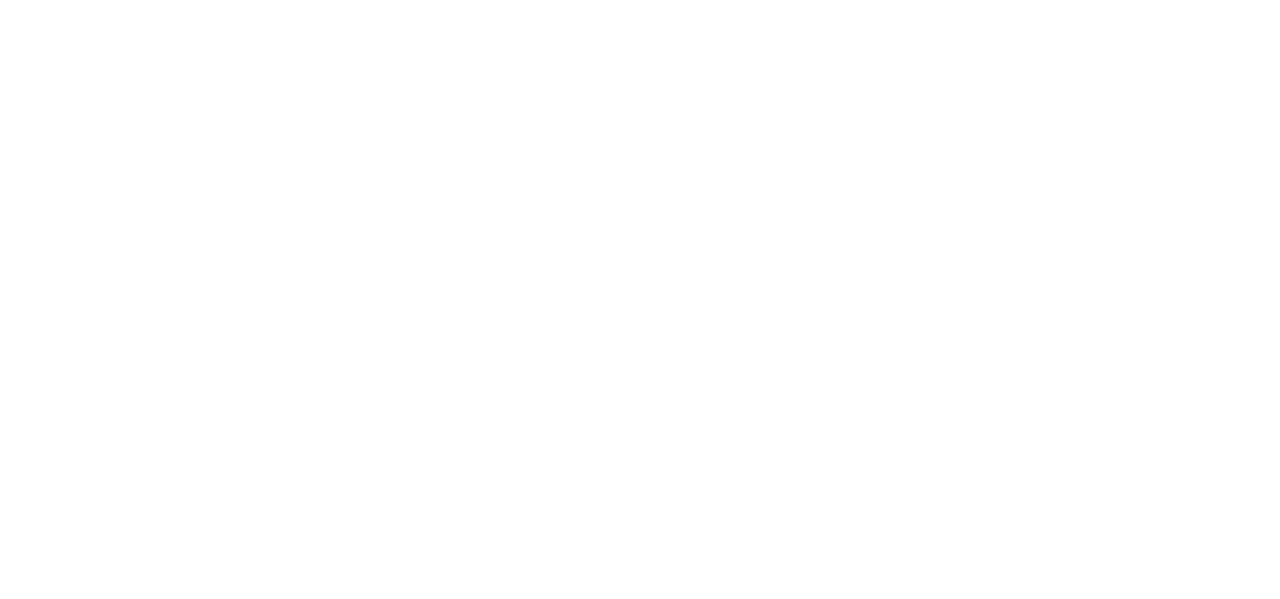
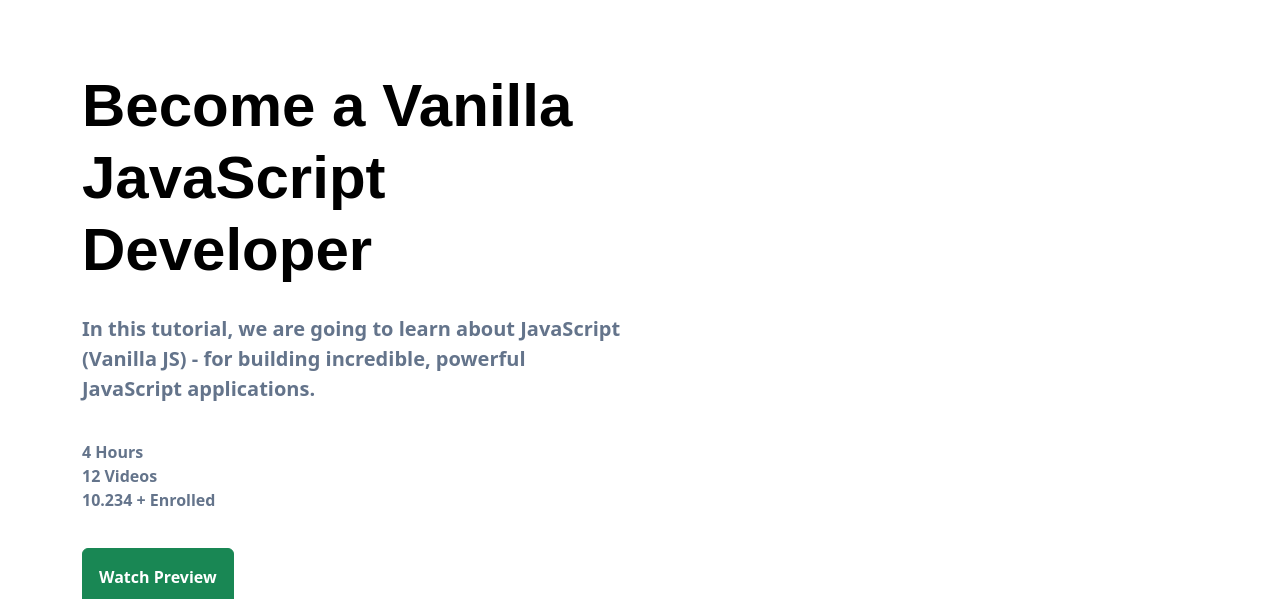
Before and after one commit to MamaraimovDavron/geeks, a React (Create React App) app: page / in a window 1280 px wide. Shown: the part 353-952 px from the top of the page. Before the commit the page ends 800 px from the top, so only its background shows below. Built offline with nearby package versions, Linux system fonts and the light colour scheme.

Commit message:
MyPart2 left side has done

```diff
--- a/src/App.js
+++ b/src/App.js
@@ -2,11 +2,12 @@
 import MyPart1 from "./components/Part1/MyPart1";
 import { useState } from "react";
 import styled from "styled-components";
+import MyPart2 from "./components/Part2/MyPart2";
 
 const AppBox = styled.div`
   /* background-color: red !important; */
   background-color: ${(props) => props.theme.body};
-  min-height: 100vh;
+  /* min-height: 100vh; */
 `;
 
 const darkTheme = {
@@ -18,7 +19,7 @@
 
 const lightTheme = {
   body: "white",
-  title: "red",
+  title: "black",
   subtitle: "gray",
 };
 
@@ -36,6 +37,14 @@
         toggleTheme={toggleTheme}
         lightTheme={lightTheme}
         darkTheme={darkTheme}
+        theme={theme}
+      />
+
+      <MyPart2
+        isDarkTheme={isDarkTheme}
+        lightTheme={lightTheme}
+        darkTheme={darkTheme}
+        theme={theme}
       />
 
       {/* <div className="container-fluid"></div> */}
--- a/src/components/Part1/MyPart1.js
+++ b/src/components/Part1/MyPart1.js
@@ -32,7 +32,7 @@
   padding: 15px;
   flex-direction: row;
   /* background-color: #1e293b !important; */
-  background-color: ${(props) => props.theme.body};
+  /* background-color: ${(props) => props.theme.body}; */
   border-bottom: 1px solid #f8f8f8;
 
   #navbarScroll {
@@ -81,7 +81,13 @@
 //   subtitle: "gray",
 // };
 
-const MyPart1 = ({ isDarkTheme, toggleTheme, lightTheme, darkTheme }) => {
+const MyPart1 = ({
+  isDarkTheme,
+  toggleTheme,
+  lightTheme,
+  darkTheme,
+  theme,
+}) => {
   return (
     <MainBox>
       <Navbar.Brand href="#">
@@ -188,7 +194,7 @@
           >
             {isDarkTheme ? <Sun className="sun" /> : <Moon className="moon" />}
           </Button>
-          <Button variant="outline-success" className="fw-bold">
+          <Button variant="outline-success" className="fw-bold" theme={theme}>
             Sign in
           </Button>
           <Button variant="outline-danger" className="fw-bold">
@@ -201,9 +207,3 @@
 };
 
 export default MyPart1;
-
-// const Navbar = styled.div`
-//   background-color: red;
-//   border: 1px solid black;
-//   height: 10vh;
-// `;
--- /dev/null
+++ b/src/components/Part2/MyPart2.js
@@ -0,0 +1,82 @@
+import React from "react";
+import styled from "styled-components";
+import Container from "react-bootstrap/Container";
+import Row from "react-bootstrap/Row";
+import Col from "react-bootstrap/Col";
+import Button from "react-bootstrap/esm/Button";
+// import { Watch } from "react-bootstrap-icons";
+// import { CameraVideo } from "react-bootstrap-icons";
+// import { Persons } from "react-bootstrap-icons";
+
+const Part2Box = styled.div`
+  height: 90vh;
+  /* border: 1px solid #ff1234; */
+  gap: 20px;
+  display: flex;
+  flex-direction: column;
+  align-items: flex-start;
+  justify-content: center;
+`;
+
+const TextVanilla = styled.h1`
+  font-size: 60px;
+  font-family: Arial, Helvetica, sans-serif;
+  font-weight: bold;
+  color: ${(props) => props.theme.title};
+`;
+
+const Info = styled.p`
+  font-size: 20px;
+  color: #64748b;
+  font-weight: 600;
+`;
+
+const Ul = styled.ul`
+  /* border: 1px solid red; */
+  padding: 0;
+  li {
+    list-style-type: none;
+    a {
+      text-decoration: none;
+      color: #64748b;
+      font-weight: 600;
+    }
+  }
+`;
+
+const list = ["4 Hours", "12 Videos", "10.234 + Enrolled"];
+// const listIcons = ["Watch", "CameraVideo", "Persons"];
+export default function MyPart2({ isDarkTheme, lightTheme, darkTheme, theme }) {
+  console.log(darkTheme);
+  return (
+    <Container>
+      <Row>
+        <Col>
+          <Part2Box>
+            <TextVanilla theme={isDarkTheme ? darkTheme : lightTheme}>
+              Become a Vanilla JavaScript Developer
+            </TextVanilla>
+            <Info>
+              In this tutorial, we are going to learn about JavaScript (Vanilla
+              JS) - for building incredible, powerful JavaScript applications.
+            </Info>
+            <Ul>
+              {list.map((item) => {
+                return (
+                  <li>
+                    <a href="!#">{item}</a>
+                  </li>
+                );
+              })}
+            </Ul>
+
+            <Button variant="success" className="fw-bold p-3">
+              Watch Preview
+            </Button>
+          </Part2Box>
+        </Col>
+        <Col></Col>
+      </Row>
+    </Container>
+  );
+}
```
